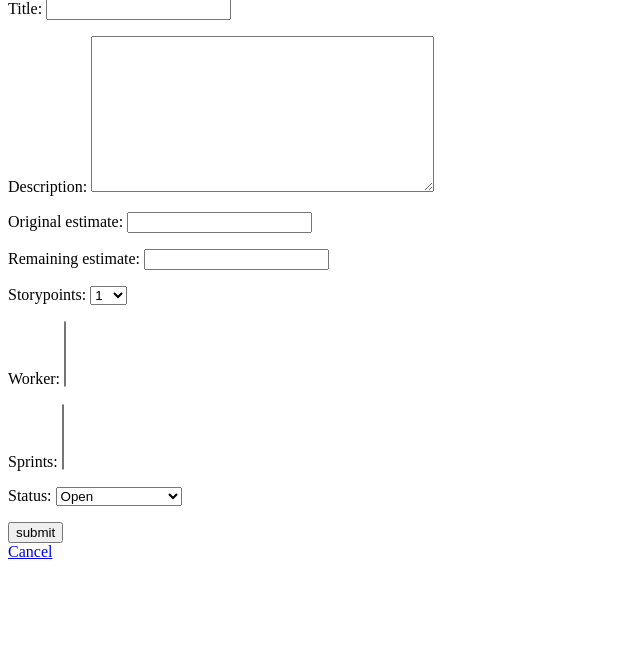
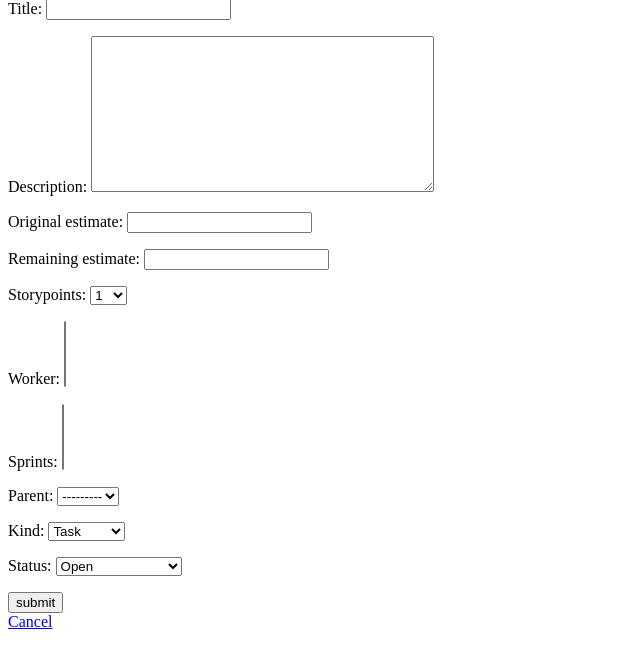
Before and after one commit to ArezKhalimi/jirello, a Django app: page /jirello/projects/1/new_task/ in a window 1280 px wide. Shown: the part 17-685 px from the top of the page, without its empty margins (0-640 px from the left). Run offline with Django 3.2, Linux system fonts and the light colour scheme; data that the repository does not hold is empty.

Commit message:
override save to Task model and change save form to Task. Add relations task-project m2m field

```diff
--- a/jirello/forms.py
+++ b/jirello/forms.py
@@ -71,6 +71,13 @@ class SprintForm(forms.ModelForm):
 
 class TaskForm(forms.ModelForm):
 
+    def __init__(self, *args, **kwargs):
+        self.user = kwargs.pop('user', None)
+        self.project = kwargs.pop('project', None)
+        if self.project:
+            self.project = ProjectModel.objects.get(id=self.project)
+        super(TaskForm, self).__init__(*args, **kwargs)
+
     status = forms.ChoiceField(choices=STATUSES)
 
     title = forms.CharField(max_length=128)
@@ -78,6 +85,13 @@ class TaskForm(forms.ModelForm):
     original_estimate = forms.IntegerField()
     remaining_estimate = forms.IntegerField()
     storypoints = forms.ChoiceField(choices=STORYPOINTS)
+
+    def save(self, *args, **kwargs):
+        task = super(TaskForm, self).save(commit=False)
+        task.owner = self.user
+        task.project = self.project
+        task.save()
+        self.save_m2m()
 
     class Meta:
         model = Task
@@ -87,4 +101,6 @@ class TaskForm(forms.ModelForm):
                   'remaining_estimate',
                   'storypoints',
                   'worker',
-                  'sprints')
+                  'sprints',
+                  'parent',
+                  'kind')
--- a/jirello/models/task_model.py
+++ b/jirello/models/task_model.py
@@ -1,6 +1,8 @@
 from django.db import models
 from .user_model import User
 from .sprint_model import Sprint
+from django.core.exceptions import ValidationError
+
 
 STATUSES = (
     (u'O', u'Open'),
@@ -33,6 +35,7 @@ KIND = (
 
 
 class Task(models.Model):
+    kind = models.CharField(max_length=2, choices=KIND, default='T')
     status = models.CharField(max_length=2,
                               null=True,
                               choices=STATUSES,
@@ -44,11 +47,29 @@ class Task(models.Model):
     storypoints = models.PositiveSmallIntegerField(null=True,
                                                    choices=STORYPOINTS,
                                                    default=0)
-    # m2m field ???
+
+    project = models.ForeignKey('jirello.ProjectModel', related_name='tasks')
     worker = models.ManyToManyField(to=User, related_name='tasks')
-    sprints = models.ManyToManyField(to=Sprint, related_name='tasks')
+    sprints = models.ManyToManyField(to=Sprint, related_name='tasks',blank=True)
     owner = models.ForeignKey(to=User, related_name='created_tasks')
-    # parent = models.ForeignKey(to=Task, related_name='children')
+    parent = models.ForeignKey(
+        to='self', related_name='children', blank=True, null=True
+    )
 
     def __unicode__(self):
-        return self.title
+        return '{}: {}'.format(self.kind, self.title)
+
+    def save(self, *args, **kwargs):
+        self.full_clean()
+        return super(Task, self).save(*args, **kwargs)
+
+    def clean(self):
+        # if self.project is None:
+        #     import pdb; pdb.set_trace()
+        #     raise ValidationError('Task must be in project')
+        if self.kind == 'E' and self.parent is not None:
+            raise ValidationError('Epics can`t have any parent tasks!')
+        if self.kind in ['S', 'T', 'B'] and self.parent and self.parent.kind != 'E':
+            raise ValidationError('Story must be able to Epic!')
+        if self.kind in ['t', 'b'] and self.parent and self.parent.kind != 'S':
+            raise ValidationError('StoryBug or Subtask inherist just for Story')
--- a/jirello/views.py
+++ b/jirello/views.py
@@ -137,16 +137,11 @@ def new_task(request, projectmodel_id):
         projects__id=projectmodel_id).prefetch_related('projects')
     form.fields["sprints"].queryset = Sprint.objects.filter(
         project_id=projectmodel_id).order_by('date_end')
+    form.fields["parent"].queryset = Task.objects.filter(project_id=projectmodel_id)
     if request.method == 'POST':
-        form = TaskForm(request.POST)
-        form.owner = request.user.id
-        if form.is_valid:
-            f = form.save(commit=False)
-            f.owner = request.user
-            f.project_id = projectmodel_id
-            # for save m2m field save must be commit=True
-            f = form.save(commit=True)
-            f.save()
+        form = TaskForm(request.POST, user=request.user, project=projectmodel_id)
+        if form.is_valid():
+            form.save()
             return HttpResponseRedirect(reverse(
                 'project_detail', args=[projectmodel_id, ]))
     context_dict = {'form': form, 'project_id': projectmodel_id, }
```
Also changed, not shown: templates/jirello/sprint_detail.html (+13 -1 lines), jirello/migrations/0001_initial.py, jirello/migrations/0002_auto_20161213_0825.py (deleted), jirello/migrations/0003_remove_user_picture.py (deleted), jirello/migrations/0004_user_picture.py (deleted), jirello/migrations/0005_auto_20161215_2225.py (deleted), jirello/validators.py (line endings or trailing spaces).
